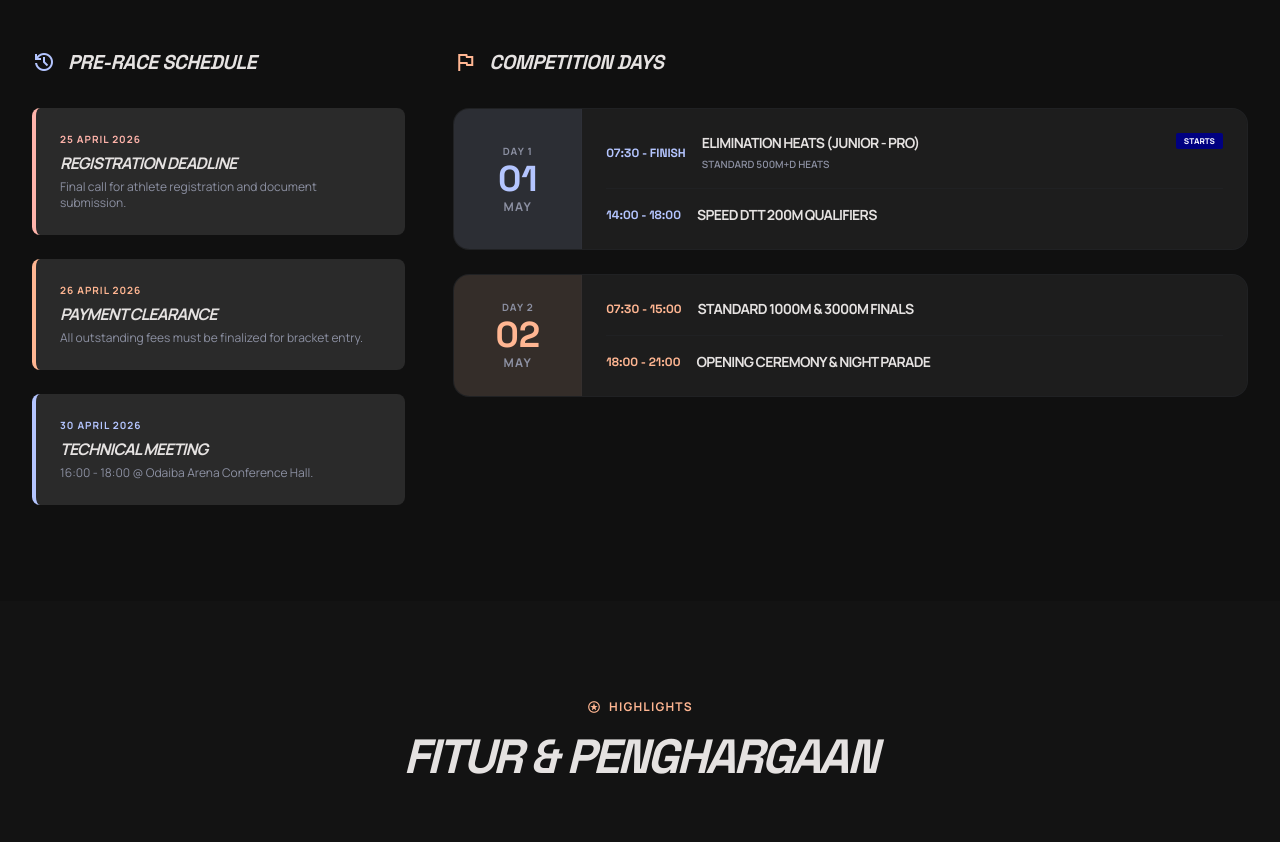
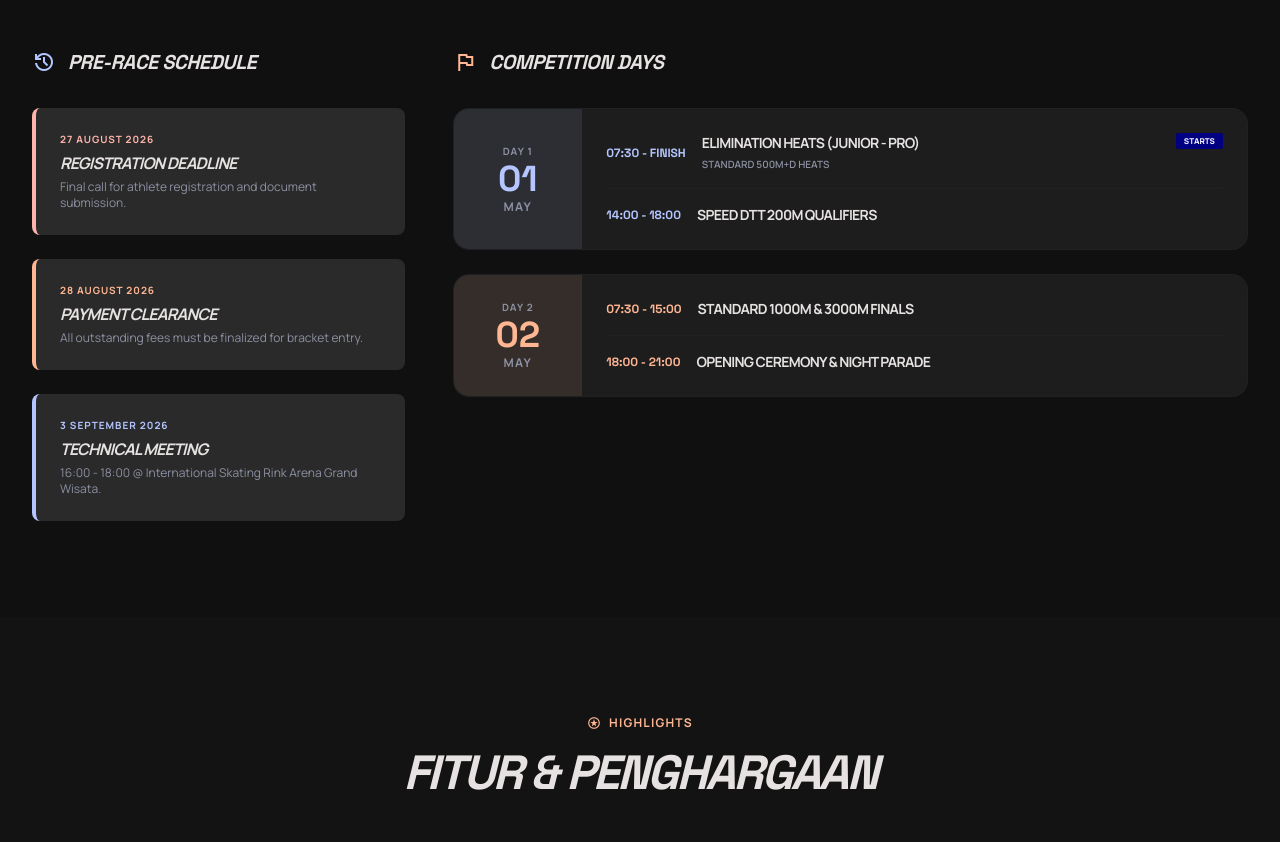
Before and after one commit to achmedreza/gwis-event, a plain HTML site: page index.html in a window 1280 px wide. Shown: the part 2160-3002 px from the top of the page. Drawn offline with nearby package versions, Linux system fonts and the light colour scheme.

Commit message:
Update pre-race schedule dates and details

```diff
--- a/index.html
+++ b/index.html
@@ -287,21 +287,21 @@
 </div>
 <!-- Step 1 -->
 <div class="bg-surface-container-high p-6 rounded-xl border-l-4 border-error relative">
-<div class="text-[10px] font-bold text-error uppercase tracking-widest mb-1">25 April 2026</div>
+<div class="text-[10px] font-bold text-error uppercase tracking-widest mb-1">27 August 2026</div>
 <h5 class="font-bold italic uppercase tracking-tighter mb-1">REGISTRATION DEADLINE</h5>
 <p class="text-xs text-outline">Final call for athlete registration and document submission.</p>
 </div>
 <!-- Step 2 -->
 <div class="bg-surface-container-high p-6 rounded-xl border-l-4 border-secondary relative">
-<div class="text-[10px] font-bold text-secondary uppercase tracking-widest mb-1">26 April 2026</div>
+<div class="text-[10px] font-bold text-secondary uppercase tracking-widest mb-1">28 August 2026</div>
 <h5 class="font-bold italic uppercase tracking-tighter mb-1">PAYMENT CLEARANCE</h5>
 <p class="text-xs text-outline">All outstanding fees must be finalized for bracket entry.</p>
 </div>
 <!-- Step 3 -->
 <div class="bg-surface-container-high p-6 rounded-xl border-l-4 border-primary relative">
-<div class="text-[10px] font-bold text-primary uppercase tracking-widest mb-1">30 April 2026</div>
+<div class="text-[10px] font-bold text-primary uppercase tracking-widest mb-1">3 September 2026</div>
 <h5 class="font-bold italic uppercase tracking-tighter mb-1">TECHNICAL MEETING</h5>
-<p class="text-xs text-outline">16:00 - 18:00 @ Odaiba Arena Conference Hall.</p>
+<p class="text-xs text-outline">16:00 - 18:00 @ International Skating Rink Arena Grand Wisata.</p>
 </div>
 </div>
 <!-- Competition Days -->
```
